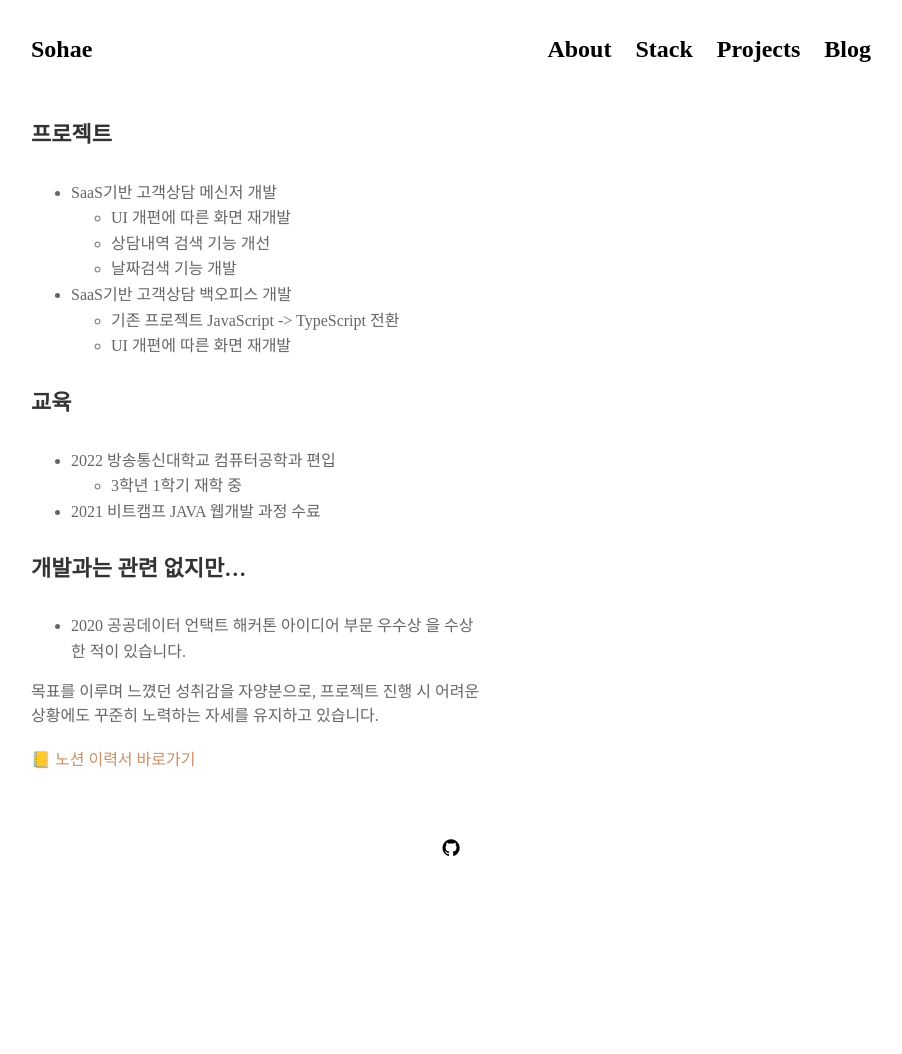
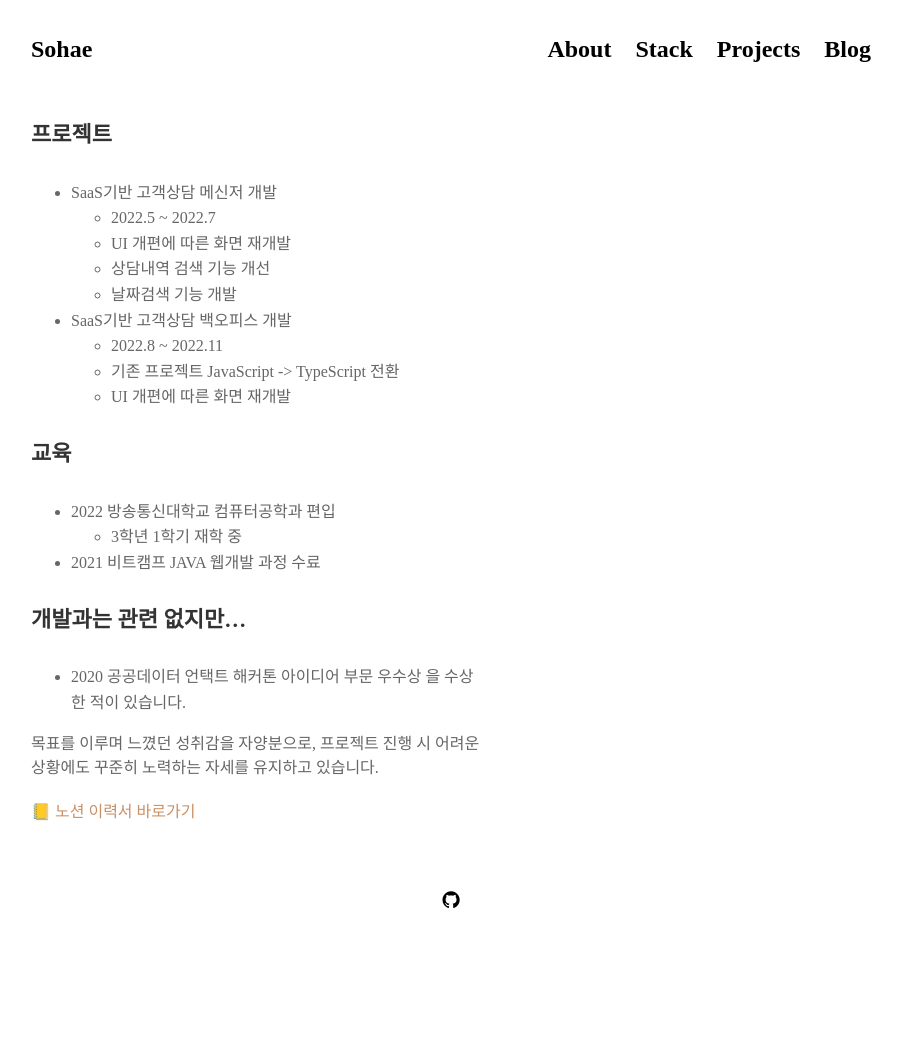
Before and after one commit to Dayook/dayook.github.io, a Jekyll site: the page built from pages/about.md, in a window 1280 px wide. Shown: the whole page, without its empty margins (189-1091 px from the left). Built offline with Jekyll 4.4.1, drawn with Linux system fonts in a browser that asks for light colours; nearby versions of some CDN libraries; some web fonts are replaced; before the commit the page ends 1002 px from its top, so only the background shows below that.

Commit message:
Update about.md

```diff
--- a/pages/about.md
+++ b/pages/about.md
@@ -7,10 +7,12 @@ permalink: /about
 #### 프로젝트
 
 - SaaS기반 고객상담 메신저 개발
+  - 2022.5 ~ 2022.7
   - UI 개편에 따른 화면 재개발
   - 상담내역 검색 기능 개선
-  - 날짜검색 기능 개발
+   - 날짜검색 기능 개발
 - SaaS기반 고객상담 백오피스 개발
+  - 2022.8 ~ 2022.11
   - 기존 프로젝트 JavaScript -> TypeScript 전환
   - UI 개편에 따른 화면 재개발
 
```
